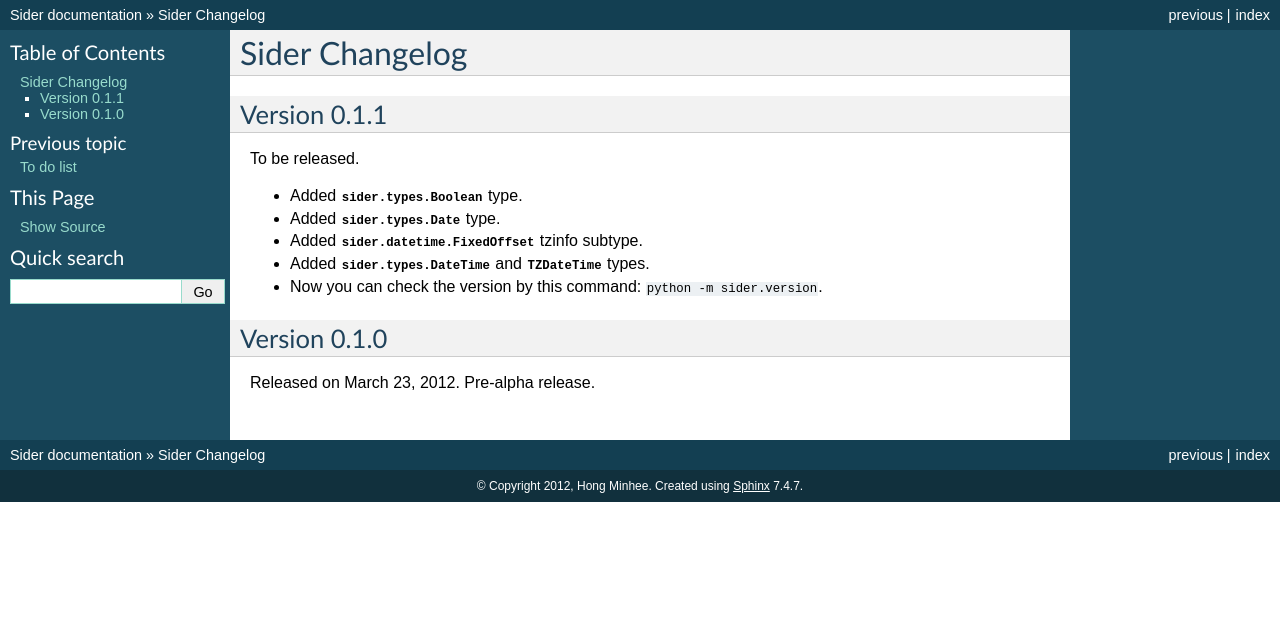
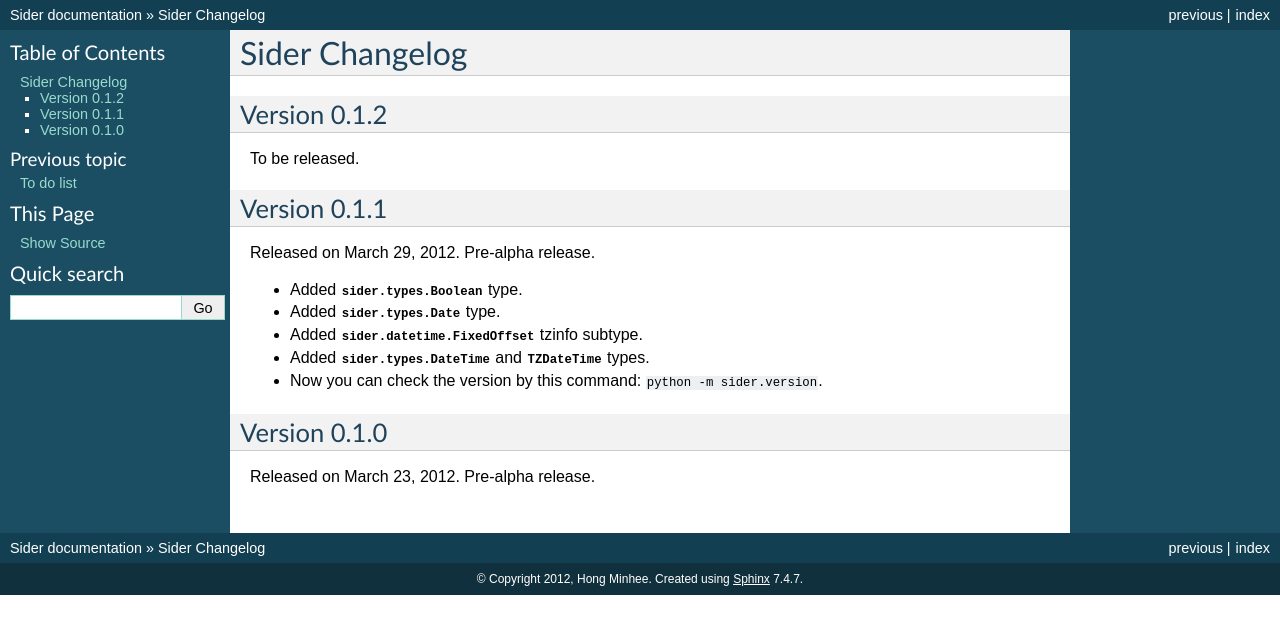
Before and after one commit to dahlia/sider, a Sphinx documentation site: the page built from docs/changes.rst, in a window 1280 px wide. Shown: the top 634 px of the page. Built offline with Sphinx 7.4.7, drawn with Linux system fonts in a browser that asks for light colours; the version number could not be read and is left out.

Commit message:
Updated changelog

```diff
--- a/docs/changes.rst
+++ b/docs/changes.rst
@@ -1,10 +1,16 @@
 Sider Changelog
 ===============
+
+Version 0.1.2
+-------------
+
+To be released.
+
 
 Version 0.1.1
 -------------
 
-To be released.
+Released on March 29, 2012.  Pre-alpha release.
 
 - Added :class:`sider.types.Boolean` type.
 - Added :class:`sider.types.Date` type.
```
